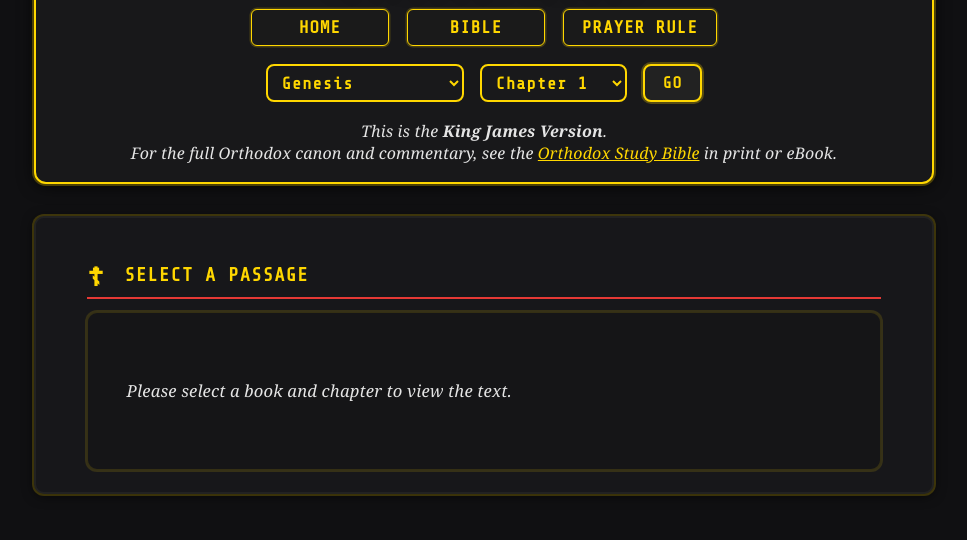
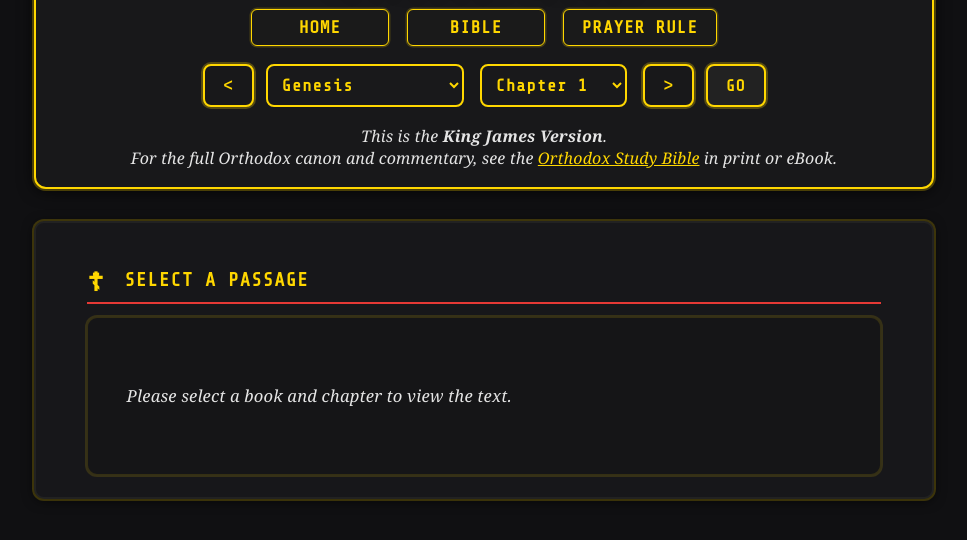
Before and after one commit to freigeist-code/orthodox-app, a website: page bible.html in a window 1280 px wide. Shown: the part 166-706 px from the top of the page, without its empty margins (156-1123 px from the left). Drawn offline with nearby package versions, Linux system fonts and the light colour scheme.

Commit message:
Update bible.html

```diff
--- a/bible.html
+++ b/bible.html
@@ -21,10 +21,12 @@
         <a href="prayers.html">Prayer Rule</a>
       </nav>
       <div class="bible-nav" style="margin: 16px 0; display: flex; flex-wrap: wrap; gap: 12px; justify-content: center;">
-        <select id="bibleBook" class="bible-dropdown"></select>
-        <select id="bibleChapter" class="bible-dropdown"></select>
-        <button id="bibleGoBtn" class="nav-btn" style="font-size:1em;">Go</button>
-      </div>
+  <button id="prevChapterBtn" class="nav-btn" title="Previous chapter" aria-label="Previous chapter">&lt;</button>
+  <select id="bibleBook" class="bible-dropdown"></select>
+  <select id="bibleChapter" class="bible-dropdown"></select>
+  <button id="nextChapterBtn" class="nav-btn" title="Next chapter" aria-label="Next chapter">&gt;</button>
+  <button id="bibleGoBtn" class="nav-btn" style="font-size:1em;">Go</button>
+</div>
       <div class="bible-version-notice" style="margin: 18px 0 0 0; text-align:center;">
         <em>
           This is the <b>King James Version</b>.<br>
```
